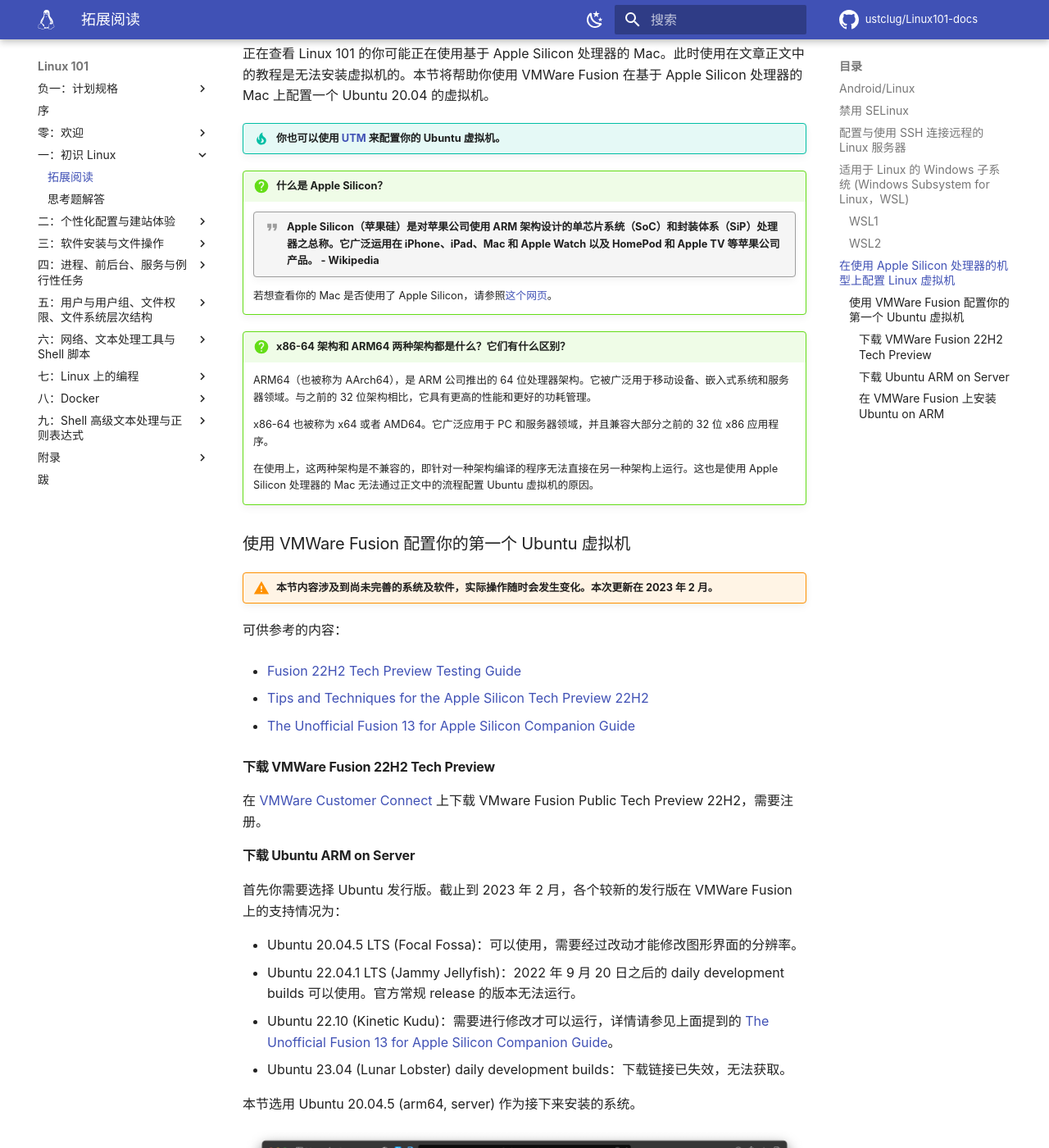
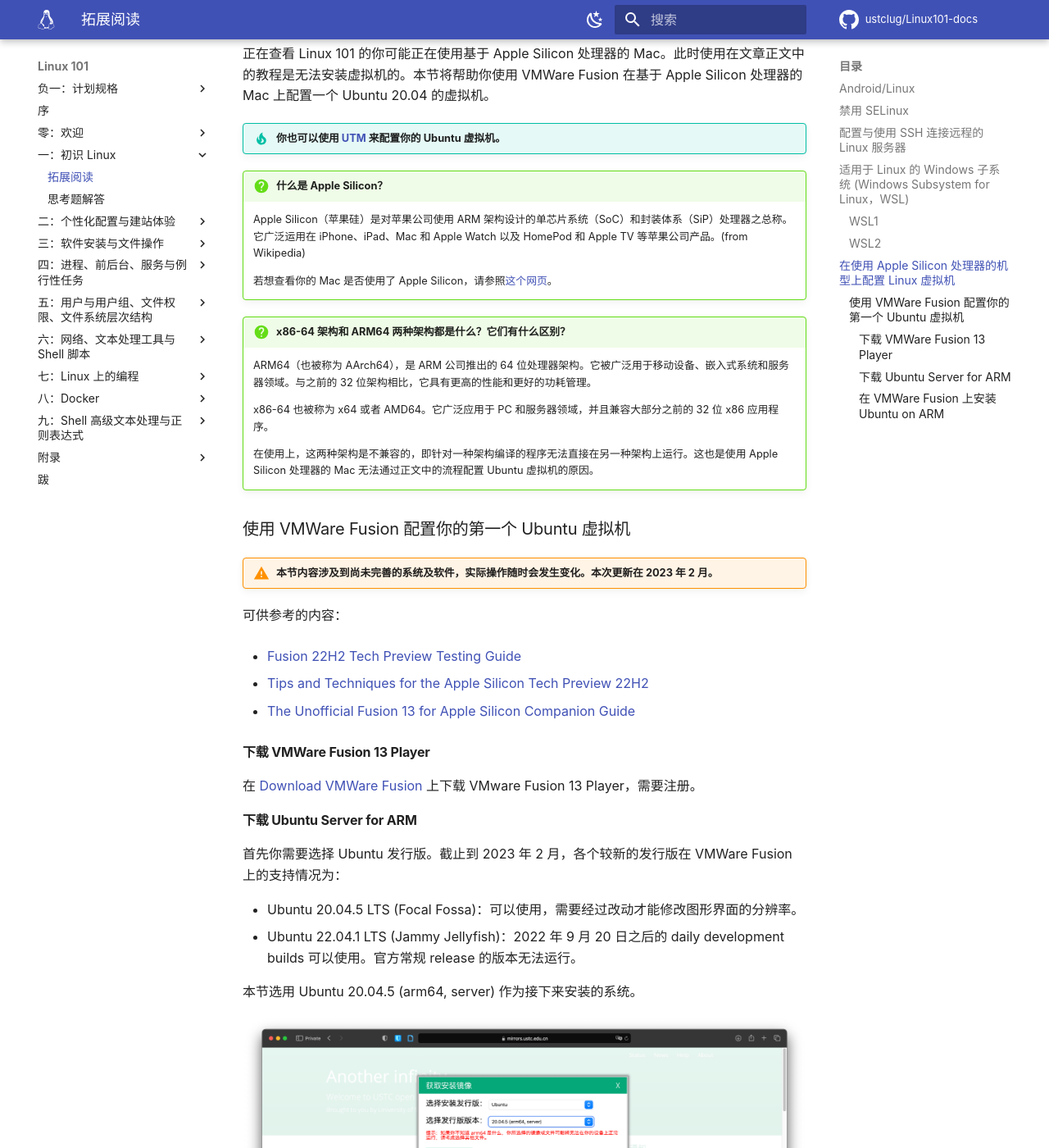
Before and after one commit to ustclug/Linux101-docs, an MkDocs documentation site: the page built from docs/Ch01/supplement.md, in a window 1280 px wide and 1400 px high, scrolled down 5726 px. Shown: the whole window at 82% size. Built offline with MkDocs 1.6.1 and Material for MkDocs 9.7.7, drawn with Linux system fonts in a browser that asks for light colours; comment, search, counter and statistics services are not loaded; some of the changed text lies outside the part shown.

Commit message:
Ch01: fix bugs mentioned in issues:
* remove !!! quote in intro to apple silicon
* fix link to The Unofficial Fusion 13 for Apple Silicon Companion Guide
* change 22H2 TP to official release
* change "Ubuntu ARM on server" to "Ubuntu Server for ARM"
* remove not LTS version support info
* add mirror name
* add self update kernel guide for 20.04

````diff
--- a/docs/Ch01/supplement.md
+++ b/docs/Ch01/supplement.md
@@ -290,7 +290,7 @@
 
 !!! question "什么是 Apple Silicon？"
 
-    !!! quote "Apple Silicon（苹果硅）是对苹果公司使用 ARM 架构设计的单芯片系统（SoC）和封装体系（SiP）处理器之总称。它广泛运用在 iPhone、iPad、Mac 和 Apple Watch 以及 HomePod 和 Apple TV 等苹果公司产品。 - Wikipedia"
+    Apple Silicon（苹果硅）是对苹果公司使用 ARM 架构设计的单芯片系统（SoC）和封装体系（SiP）处理器之总称。它广泛运用在 iPhone、iPad、Mac 和 Apple Watch 以及 HomePod 和 Apple TV 等苹果公司产品。(from Wikipedia)
 
     若想查看你的 Mac 是否使用了 Apple Silicon，请参照[这个网页](https://support.apple.com/en-us/HT211814)。
 
@@ -312,26 +312,24 @@
 
 -   [Tips and Techniques for the Apple Silicon Tech Preview 22H2](https://communities.vmware.com/t5/Fusion-22H2-Tech-Preview/Tips-and-Techniques-for-the-Apple-Silicon-Tech-Preview-22H2/ta-p/2893986)
 
--   [The Unofficial Fusion 13 for Apple Silicon Companion Guide](https://communities.vmware.com/t5/Fusion-22H2-Tech-Preview/Tips-and-Techniques-for-the-Apple-Silicon-Tech-Preview-22H2/ta-p/2893986?attachment-id=110181)
+-   [The Unofficial Fusion 13 for Apple Silicon Companion Guide](https://communities.vmware.com/t5/VMware-Fusion-Documents/The-Unofficial-Fusion-13-for-Apple-Silicon-Companion-Guide/ta-p/2939907/jump-to/first-unread-message)
 
-#### 下载 VMWare Fusion 22H2 Tech Preview {#download-vmware-fusion}
+#### 下载 VMWare Fusion 13 Player {#download-vmware-fusion}
 
-在 [VMWare Customer Connect](https://customerconnect.vmware.com/downloads/get-download?downloadGroup=FUS-PUBTP-22H2) 上下载 VMware Fusion Public Tech Preview 22H2，需要注册。
+在 [Download VMWare Fusion](https://www.vmware.com/products/fusion/fusion-evaluation.html) 上下载 VMware Fusion 13 Player，需要注册。
 
-#### 下载 Ubuntu ARM on Server {#download-ubuntu-arm}
+#### 下载 Ubuntu Server for ARM {#download-ubuntu-arm}
 
 首先你需要选择 Ubuntu 发行版。截止到 2023 年 2 月，各个较新的发行版在 VMWare Fusion 上的支持情况为：
 
 -   Ubuntu 20.04.5 LTS (Focal Fossa)：可以使用，需要经过改动才能修改图形界面的分辨率。
 -   Ubuntu 22.04.1 LTS (Jammy Jellyfish)：2022 年 9 月 20 日之后的 daily development builds 可以使用。官方常规 release 的版本无法运行。
--   Ubuntu 22.10 (Kinetic Kudu)：需要进行修改才可以运行，详情请参见上面提到的 [The Unofficial Fusion 13 for Apple Silicon Companion Guide](https://communities.vmware.com/t5/Fusion-22H2-Tech-Preview/Tips-and-Techniques-for-the-Apple-Silicon-Tech-Preview-22H2/ta-p/2893986?attachment-id=110181)。
--   Ubuntu 23.04 (Lunar Lobster) daily development builds：下载链接已失效，无法获取。
 
 本节选用 Ubuntu 20.04.5 (arm64, server) 作为接下来安装的系统。
 
 ![](images/applesilicon_vmware/1.png)
 
-你可以在 [mirrors.ustc.edu.cn](https://mirrors.ustc.edu.cn/) 上获取安装镜像。
+你可以在 [中国科学技术大学开源软件镜像](https://mirrors.ustc.edu.cn/) 获取安装镜像。
 {: .caption }
 
 #### 在 VMWare Fusion 上安装 Ubuntu on ARM {#install-ubuntu-arm-on-vmware}
@@ -379,9 +377,21 @@
 
 值得注意的是，在选择软件源时，你应该使用 [Ubuntu Ports 源](https://mirrors.ustc.edu.cn/help/ubuntu-ports.html) 而不是 [Ubuntu 源](https://mirrors.ustc.edu.cn/help/ubuntu.html#id3)。
 
-!!! bug "在 VMWare Fusion 22H2 Tech Preview 上安装的 Ubuntu 20.04.5 (arm64, server) 虚拟机并不原生支持修改分辨率"
+!!! bug "在 VMWare Fusion 13 Player 上安装的 Ubuntu 20.04.5 (arm64, server) 虚拟机并不原生支持修改分辨率"
 
     如果你通过上面的步骤安装好了带有图形界面的 Ubuntu 虚拟机，你可能会发现在设置中并不能调整图形界面的分辨率（它被限制在了 1024*768）。简而言之，这是因为 ARM64 版本的 Linux 内核从 5.14 版本开始才支持 VMWare 为 Linux 适配的图形驱动 `vmwgfx`。而 Ubuntu 20.04 原生 Linux 内核是 5.4 版本的，并不包含 VMWare 适配的驱动。所以如果你想修改 Ubuntu 虚拟机的分辨率的话，有两种选择：
 
     * 使用 Ubuntu 22.04 或 22.10：目前只有部分 daily build 版本可用。
-    * 在 Ubuntu 20.04 上**禁用 Wayland 后**，自行升级 Ubuntu 20.04 的内核：你可能需要自行编译 5.14 版本的 kernel（可以参考[这篇问答](https://askubuntu.com/questions/1334633/mainline-kernel-now-depends-on-libc6-2-33-non-installable-in-focal)以及[这篇问答](https://askubuntu.com/questions/1389126/trying-to-update-kernel-to-5-14-on-20-04-for-arm64)）。
+    * 在 Ubuntu 20.04 上**禁用 Wayland**:
+    ```bash
+    $ sudo nano /etc/gdm3/custom.conf
+    ```
+    解除该行的注释（删除下面这行代码之前的`#`）后，保存退出：
+    ```bash
+    #WaylandEnable=false
+    ```
+    接下来自行通过 HWE 升级 Ubuntu 20.04 的内核至 5.15:
+    ```bash
+    $ sudo apt install --install-recommends linux-generic-hwe-20.04
+    ```
+    重启虚拟机，在设置中进行分辨率的修改。
````
